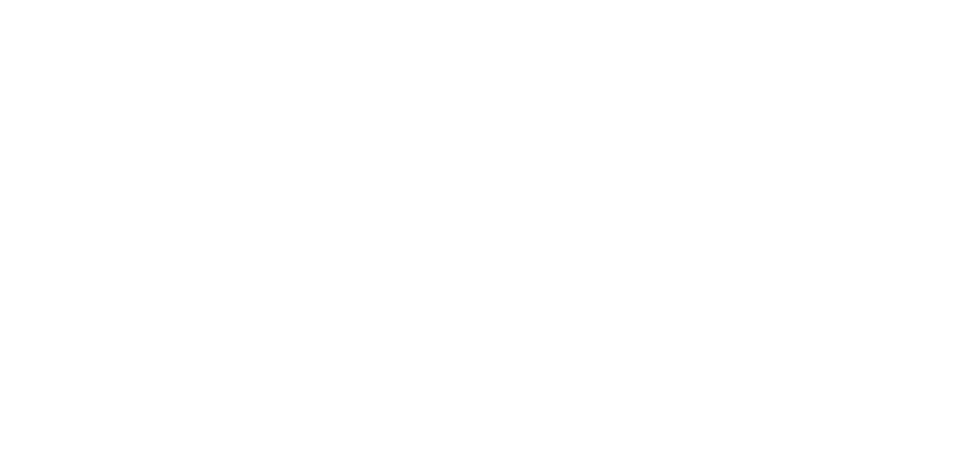
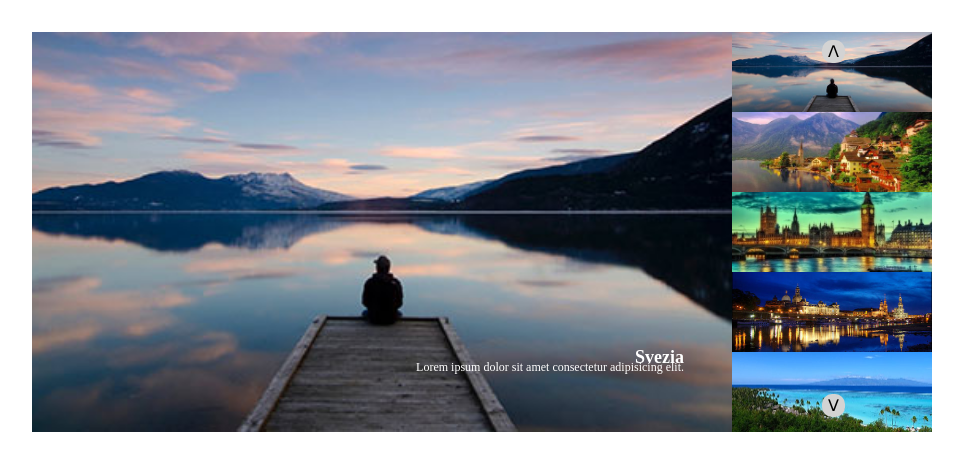
Before and after one commit to M1571/vue-slider, a plain HTML site: page index.html in a window 1280 px wide. Shown: the whole page, without its empty margins (158-1121 px from the left). Drawn offline with nearby package versions, Linux system fonts and the light colour scheme.

Commit message:
img + old

```diff
--- a/app.js
+++ b/app.js
@@ -12,4 +12,69 @@ Bonus:
 3. quando il mouse va in hover sullo slider, bloccare l’autoplay e farlo riprendere quando esce
 */
 
-// -------------------------------------
+// ----------------------------------------------
+
+const items = [
+    'img/01.jpg',
+    'img/02.jpg',
+    'img/03.jpg',
+    'img/04.jpg',
+    'img/05.jpg'
+];
+
+const title = [
+    'Svezia',
+    'Svizzera',
+    'Gran Bretagna',
+    'Germania',
+    'Paradise'
+];
+
+const text = [
+    'Lorem ipsum, dolor sit amet consectetur adipisicing elit. Et temporibus voluptatum suscipit tempore aliquid deleniti aut veniam inventore eligendi ex ad ullam, cumque provident totam omnis, magnam dolores dolorum corporis.',
+    'Lorem ipsum',
+    'Lorem ipsum, dolor sit amet consectetur adipisicing elit.',
+    'Lorem ipsum, dolor sit amet consectetur adipisicing elit. Et temporibus voluptatum suscipit tempore aliquid deleniti aut veniam inventore eligendi ex ad ullam,',
+    'Et temporibus voluptatum suscipit tempore aliquid deleniti aut veniam inventore eligendi ex ad ullam,',
+];
+
+// ----------------------------------------------
+
+let title2 = document.querySelector(".img-bg h2")
+
+let active = 0;
+
+let imgBg = document.querySelector(".img-bg");
+
+let pargF = document.querySelector(".img-bg p");
+
+// ----------------------------------------------
+
+const btn = document.querySelector(".btn-dw");
+btn.addEventListener('click',
+    function () {
+        if (active < items.length - 1) {
+            console.log("click");
+            active++
+            console.log(active);
+            imgBg.setAttribute("src", items[active])
+            title2.innerHTML = title[active]
+            pargF.innerHTML = text[active]
+        }
+    }
+
+)
+
+// ----------------------------------------------
+
+let btnUp = document.querySelector(".btn-up")
+btnUp.addEventListener('click',
+    function () {
+        if (active > 0) {
+            active--
+            imgBg.setAttribute("src", items[active])
+            title2.innerHTML = title[active]
+            pargF.innerHTML = text[active]
+        }
+    }
+)
--- a/index.html
+++ b/index.html
@@ -10,15 +10,59 @@
 </head>
 <body>
 
-    <!-- ------------------------------------- -->
+    <!-- ---------------------------------------------- -->
     <!-- START -->
 
+    <main class="main-container">
 
+        <!-- ---------------------------------------------- -->
+        <!-- MAIN LEFT -->
 
+        <section class="main-img">
 
+            <img src="./img/01.jpg" alt="" class="img-bg">
+            <div class="lorem-text">
+                <h2>Svezia</h2>
+                <p>Lorem ipsum dolor sit amet consectetur adipisicing elit.</p>
+            </div>
+        </section>
 
+        <!-- ---------------------------------------------- -->
+        <!-- MAIN RIGHT -->
 
-    <!-- ------------------------------------- -->
+        <section class="icon-sm">
+
+            <span class="btn-up">&#5169; </span>
+            <span class="btn-dw">&#5167;</span>
+
+            <!-- ---------------------------------------------- -->
+            <!-- SLIDER IMG -->
+
+            <div class="icon">
+                <img class="img" src="./img/01.jpg" alt="">
+            </div>
+
+            <div class="icon">
+                <img class="img" src="./img/02.jpg" alt="">
+            </div>
+
+            <div class="icon">
+               <img class="img" src="./img/03.jpg" alt="">
+            </div>
+
+            <div class="icon">
+              <img class="img" src="./img/04.jpg" alt="">
+            </div>
+
+            <div class="icon">
+                <img class="img" src="./img/05.jpg" alt="">
+            </div>
+
+        </section>
+
+    </main>
+
+    <!-- ---------------------------------------------- -->
     <!-- JS -->
 
     <script src="app.js"></script>
--- a/style.css
+++ b/style.css
@@ -1,7 +1,89 @@
+
+
 * {
     margin: 0;
     padding: 0;
     box-sizing: border-box;
 }
 
-/* ------------------------------------- */
+/* ---------------------------------------------- */
+/* START */
+
+.main-container {
+    width: 900px;
+    height: 400px;
+    background-color: red;
+    margin: 2rem auto;
+}
+
+/* ---------------------------------------------- */
+/* MAIN LEFT */
+
+.main-img {
+    width: 700px;
+    height: 400px;
+    float: left;
+    position: relative;
+}
+
+.lorem-text {
+    color: white;
+    line-height: 10px;
+    margin-top: 20rem;
+    font-size: 12px;
+    text-align: right;
+    margin-right: 1rem;
+    position: absolute;
+    top: 0;
+    right: 2rem;
+}
+
+/* ---------------------------------------------- */
+/* MAIN RIGHT */
+
+.icon-sm {
+    width: 200px;
+    height: 400px;
+    background-color: violet;
+    float: left;
+}
+
+.icon {
+    width: 200px;
+    height: 80px;
+}
+
+.btn-up {
+    background-color: lightgrey;
+    border-radius: 10px 10px;
+    padding: 2px 6px;
+    margin: 90px;
+    position: absolute;
+    top: -50px;
+    cursor: pointer;
+}
+
+.btn-dw {
+    background-color: lightgrey;
+    border-radius: 10px 10px;
+    padding: 2px 6px;
+    margin: 90px;
+    position: absolute;
+    top: 19rem;
+    cursor: pointer;
+}
+
+/* ---------------------------------------------- */
+/* SLIDER IMG */
+
+.img {
+    width: 100%;
+    height: 100%;
+    object-fit: cover;
+}
+
+.img-bg {
+    width: 100%;
+    height: 100%;
+    object-fit: cover;
+}
```
Also changed, not shown: img/01.jpg (added), img/02.jpg (added), img/03.jpg (added), img/04.jpg (added), img/05.jpg (added), img/Carosello Multi Array.png (added), 2 other files.
